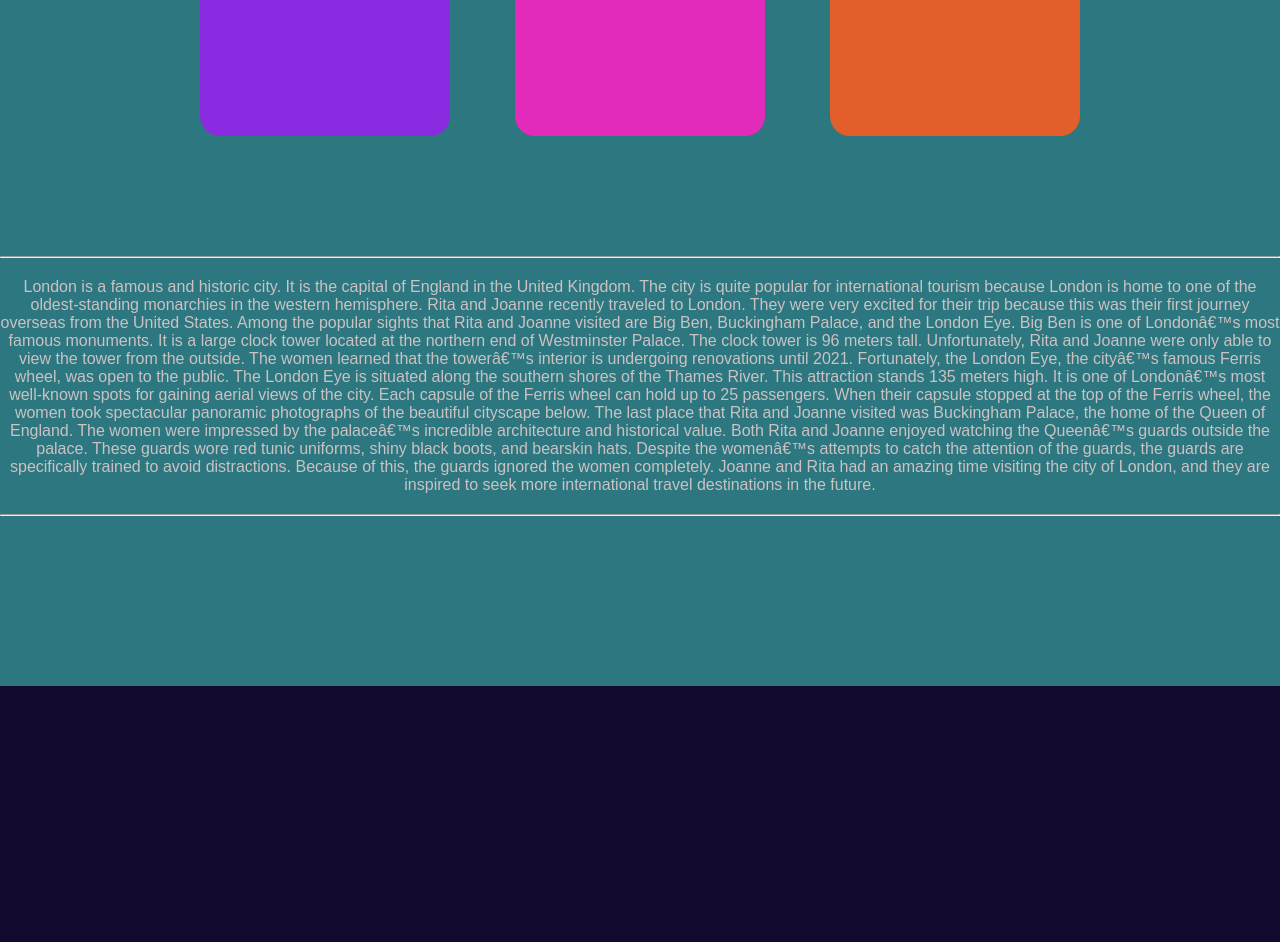
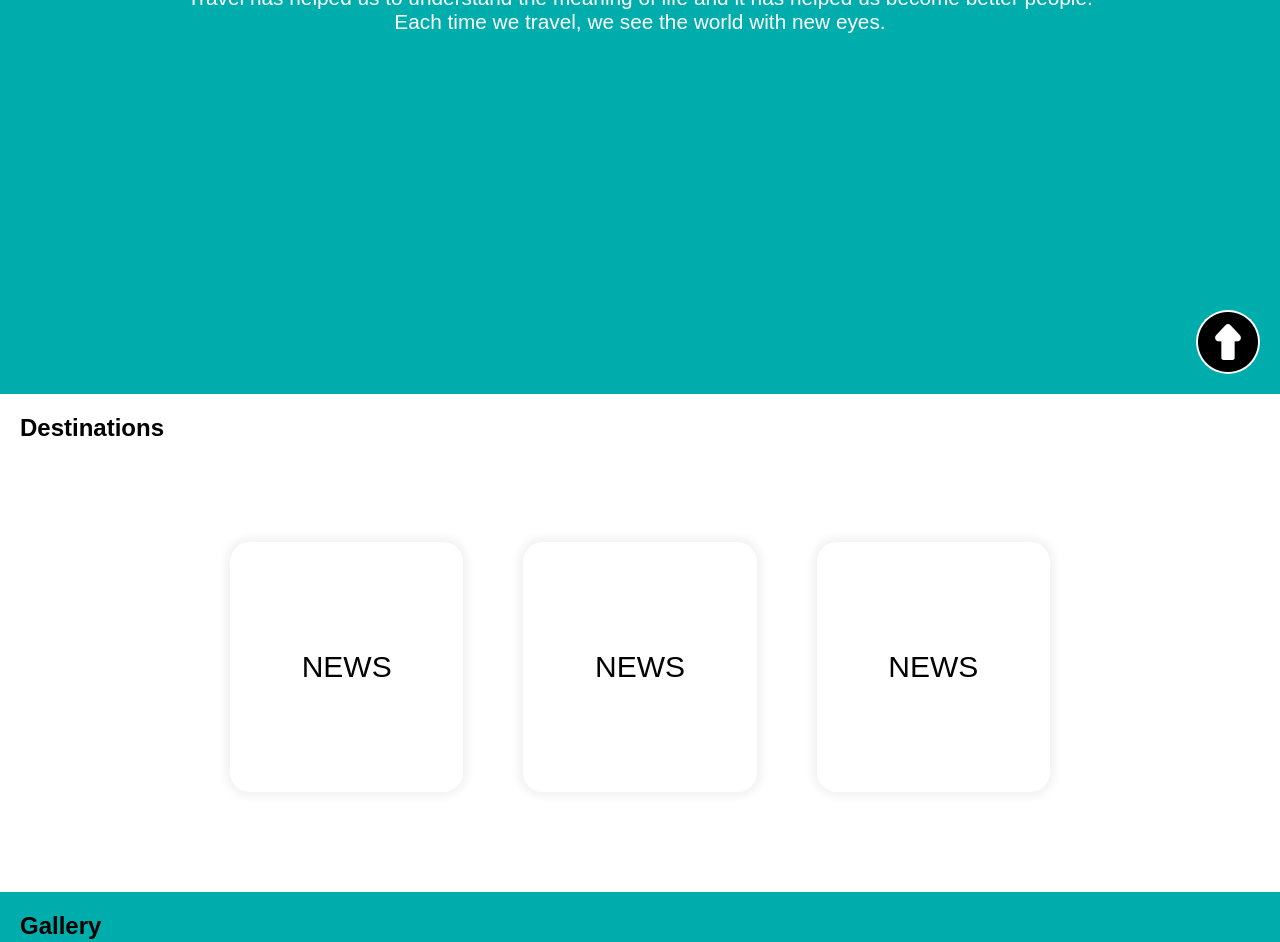
Before and after one commit to Nehan-Shanuka/Tourism-Webpage, a plain HTML site: page mainpage.html in a window 1280 px wide. Shown: the part 406-1348 px from the top of the page. Drawn offline with Linux system fonts and the light colour scheme.

Commit message:
Checking several styles

```diff
--- a/mainpage.html
+++ b/mainpage.html
@@ -6,6 +6,9 @@
         <title>WDD COURSEWORK</title>
     </head>
     <body>
+        <div id="backtotop">
+            <a href="mainpage.html"><span id="backtotop_value"><img src="up-arrow.png" alt="Back to Top"></span></a>
+        </div>
         <header>
         <h2 class="logo">Logo</h2>
             <nav class="navigation">
@@ -13,15 +16,27 @@
                 <a href="#">PAGE 2</a>
                 <a href="#">PAGE 3</a>
                 <a href="#">PAGE 4</a>
-                <a href="#">PAGE 5</a>
             </nav>
         </header>
+
+        <div class="section_1">
             <h1>Tourism</h1>
+            <p class="center_para">Travel has helped us to understand the meaning of life and it has helped us become better people.</p>
+            <p class="center_para">Each time we travel, we see the world with new eyes.</p>
+        </div>
+
+        <div class="section_2">
+            <h2 class="destination">Destinations</h2>
             <div class="squreline">
-            <div class="squre" id="squre1"></div>
-            <div class="squre" id="squre2"></div>
-            <div class="squre" id="squre3"></div>
+                <a href="#"><div class="squre" id="squre1">NEWS</div></a>
+                <a href="#"><div class="squre" id="squre2">NEWS</div></a>
+                <a href="#"><div class="squre" id="squre3">NEWS</div></a>
             </div>
+        </div>
+
+        <div class="section_3">
+            <h2 class="gallery">Gallery</h2>
+            <br><br>
             <hr>
             <p class="para_1">London is a famous and historic city. It is the capital of England in the United Kingdom. The city is quite popular for international tourism because London is home to one of the oldest-standing monarchies in the western hemisphere. Rita and Joanne recently traveled to London. They were very excited for their trip because this was their first journey overseas from the United States.
 
@@ -34,7 +49,20 @@
             Joanne and Rita had an amazing time visiting the city of London, and they are inspired to seek more international travel destinations in the future.
             </p>
             <hr>
+            <br><br>
+        </div>
+
         <div class="space"></div>
-        <div class="footer"></div>
+
+        <div class="footer">
+            <h3 class="footerhead">About Us</h3>
+            <div>
+                <h3 class="footerlinkhead">Useful Links</h3>
+                <ul>
+                    <li href=""></li>
+                </ul>
+            </div>
+        </div>
+
     </body>
 </html>
--- a/style.css
+++ b/style.css
@@ -6,11 +6,25 @@
 }
 
 body {
-    background-color: #2d7780;
-    color: white;
+    color: black;
+}
+
+#backtotop {
+    background-color: white;
+    color: black;
+    position: fixed;
+    bottom: 20px;
+    right: 20px;
+    width: 64px;
+    height: 64px;
+    /*display: grid;
+    place-items: center;*/
+    border-radius: 50%;
 }
 
 header {
+    background-color: white;
+    color: black;
     position: fixed;
     top: 0;
     left: 0;
@@ -23,30 +37,104 @@ header {
 }
 
 .navigation a {
+    color: black;
     position: relative;
     font-size: 1.1em;
-    color: white;
     text-decoration: none;
     font-weight: 500;
     margin-left: 40px;
 }
 
+.navigation a:hover {
+    color: red;
+}
+
+.section_1 {
+    background-color: #00adad;
+    height: 800px;
+    margin-top: 0px;
+}
+
 h1 {
+    color: white;
     font-size: 5em;
     text-align: center;
-    margin-top: 100px;
+    padding-top: 300px;
     text-shadow: 1px 2px 4px black;
+}
+
+.center_para {
+    font-size: 1.3em;
+    text-align: center;
+    color: #ffffff;
+}
+
+.section_2 {
+
+}
+
+.destination {
+    margin-top: 20px;
+    margin-left: 20px;
+}
+
+.section_3 {
+    background-color: #00adad;
 }
 
 .squreline {
     width: 100%;
     padding: 100px 200px;
-    display: inline-flex;
+    display: flex;
     justify-content: space-between;
     align-items: center;
 }
 
-.squre {
+.squreline a {
+    width: 250px;
+    height: 250px;
+    text-align: center;
+    text-decoration: none;
+    color: black;
+    box-shadow: 0 0 8px 5px rgb(0, 0, 0, 0.05);
+    margin: 0 30px;
+    border-radius: 20px;
+    position: relative;
+    overflow: hidden;
+    display: flex;
+    align-items: center;
+    flex-direction: column;
+    justify-content: center;
+}
+
+.squreline a .squre {
+    font-size: 30px;
+    line-height: 80px;
+    position: relative;
+    z-index: 10;
+    transition: color 0.5s;
+}
+
+.squreline a::after {
+    content: '';
+    width: 100%;
+    height: 100%;
+    top: -260px;
+    left: 0;
+    background: linear-gradient(-45deg, #215391, #00adad);
+    position: absolute;
+    transition: 0.5s;
+}
+
+.squreline a:hover::after {
+    top: 0;
+}
+
+.squreline a:hover .squre {
+    color: white;
+}
+
+/*.squre {
     width: 250px;
     height: 250px;
     background-color: white;
@@ -57,15 +145,27 @@ h1 {
 }
 
 #squre1 {
-    background-color: blueviolet;
+    background-color: white;
+    border: 2px solid black;
 }
 
 #squre2 {
-    background-color: #e22bba;
+    background-color: white;
+    border: 2px solid black;
 }
 
 #squre3 {
-    background-color: #e25f2b;
+    background-color: white;
+    border: 2px solid black;
+}*/
+
+.squreline a.test:hover {
+    color: green;
+}
+
+.gallery {
+    padding-top: 20px;
+    margin-left: 20px;
 }
 
 hr {
@@ -86,3 +186,17 @@ hr {
     background-color: #110a2e;
     height: 300px;
 }
+
+.footerhead {
+    padding-top: 30px;
+    margin: 30px;
+    color: white;
+    width: 84px;
+}
+
+.footerlinkhead {
+    padding-top: 30px;
+    margin: 30px;
+    color: white;
+    width: 112px;
+}
```
Also changed, not shown: up-arrow.png (added). Lines whose indentation alone changed are shown as unchanged.
